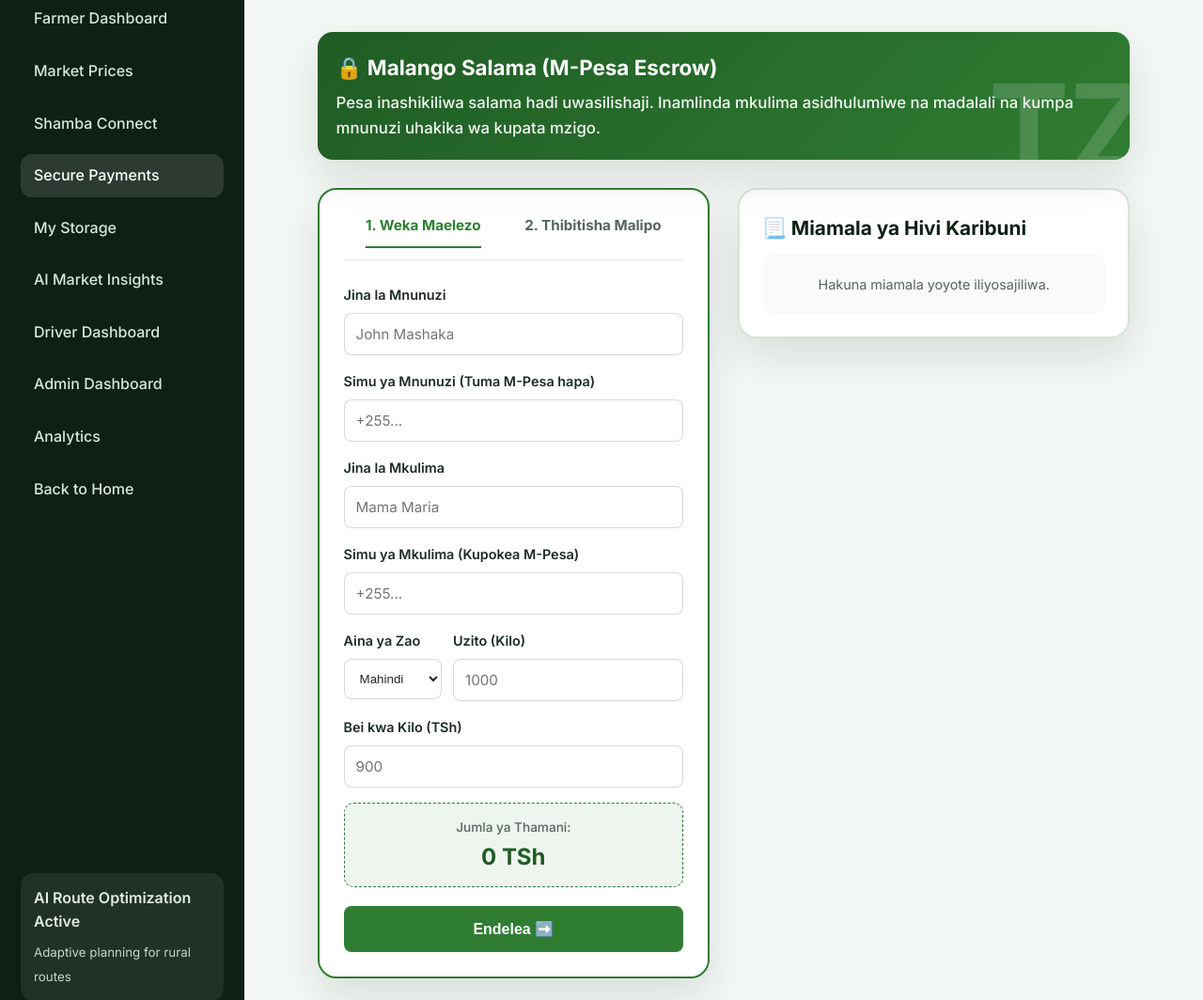
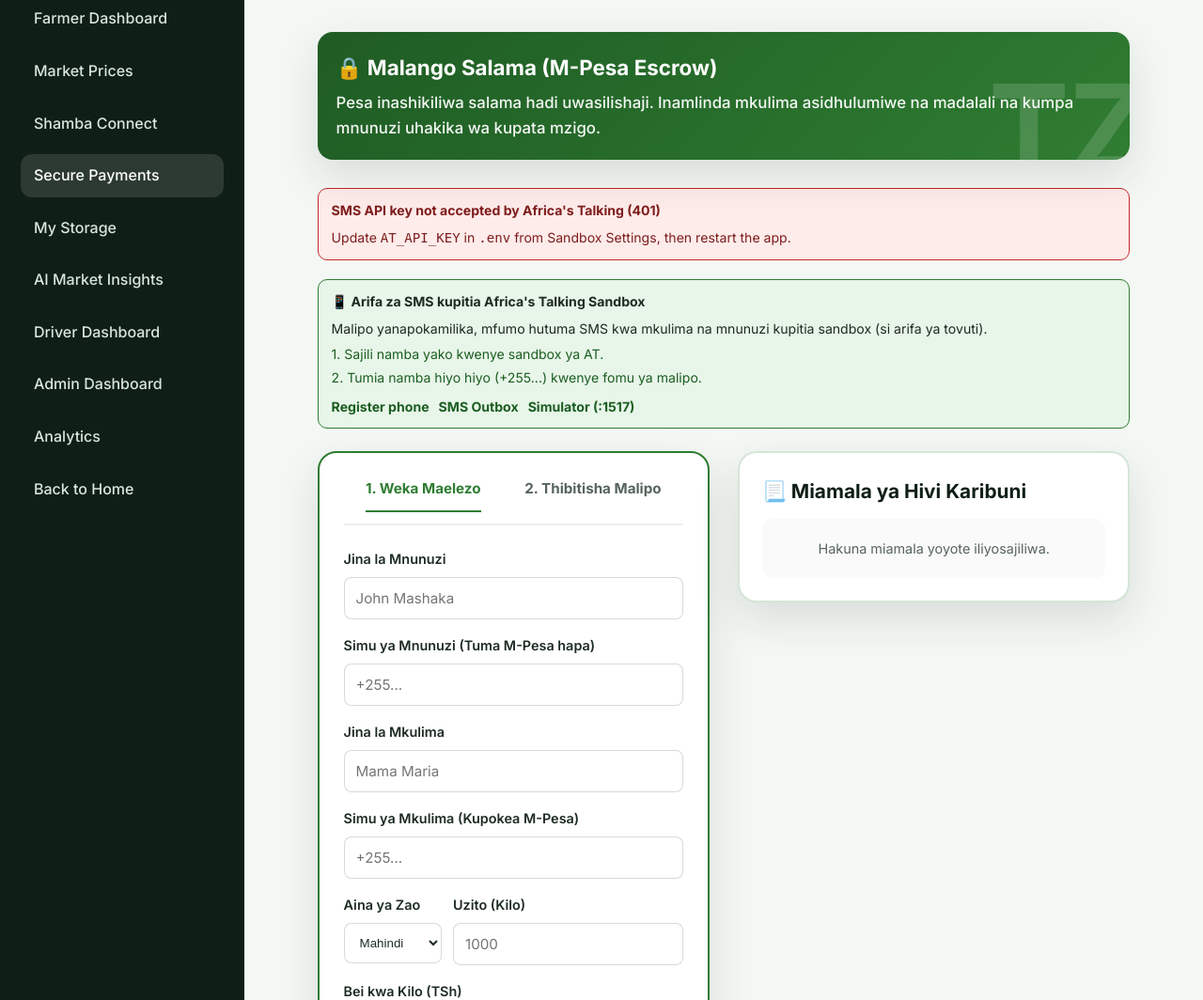
Before and after one commit to Shemsanofly/AgriMove, a Flask app: page /payments in a window 1280 px wide. Shown: the part 135-1199 px from the top of the page at 94% size. Run offline with Flask 3, Linux system fonts and the light colour scheme; data that the repository does not hold is empty.

Commit message:
Send secure payment alerts via Africa's Talking sandbox SMS.
Replace in-app payment notifications and website toasts with direct SMS to farmer and buyer on escrow and release.

Co-authored-by: Cursor <cursoragent@cursor.com>

```diff
--- a/app.py
+++ b/app.py
@@ -16,6 +16,10 @@ from sms_service import (
     farmer_transport_sms,
     init_sms_client,
     normalize_phone,
+    payment_escrow_buyer_sms,
+    payment_escrow_farmer_sms,
+    payment_release_buyer_sms,
+    payment_release_farmer_sms,
     send_sms,
     sms_status,
     verify_at_credentials,
@@ -1115,13 +1119,12 @@ def api_payment_initiate():
         )
         tx_id = cursor.lastrowid
 
-        # Log simulated notification
-        msg = f"MALIPO SALAMA: TSh {amount_tzs:,} kutoka kwa {buyer_name} yamepokelewa na kuwekwa dhamana (Escrow) kwa ajili ya {farmer_name}. Ref: {ref}."
-        create_notification(conn, msg, None, "success")
-
-        # Trigger SMS notification to farmer
-        sms_msg = f"AgriMove: Malipo ya TSh {amount_tzs:,} kutoka kwa Mnunuzi {buyer_name} yamepokelewa salama kwenye mfuko wa dhamana. Ref: {ref}. Yatatumwa kwako punde utakapothibitisha mzigo kupokelewa."
-        dispatch_notification(conn, sms_msg)
+        lang = get_lang()
+        farmer_msg = payment_escrow_farmer_sms(lang, amount_tzs, buyer_name, ref)
+        buyer_msg = payment_escrow_buyer_sms(lang, amount_tzs, farmer_name, ref)
+
+        farmer_sms = send_sms(farmer_phone, farmer_msg, conn=conn)
+        buyer_sms = send_sms(buyer_phone, buyer_msg, conn=conn)
 
         conn.commit()
         conn.close()
@@ -1132,9 +1135,20 @@ def api_payment_initiate():
                 "transaction_id": tx_id,
                 "mpesa_reference": ref,
                 "status": "escrowed",
-                "sms_text": sms_msg
+                "farmer_sms": {
+                    "sent": bool(farmer_sms.get("success")),
+                    "phone": farmer_sms.get("phone", normalize_phone(farmer_phone)),
+                    "auth_failed": bool(farmer_sms.get("auth_failed")),
+                    "error": farmer_sms.get("error"),
+                },
+                "buyer_sms": {
+                    "sent": bool(buyer_sms.get("success")),
+                    "phone": buyer_sms.get("phone", normalize_phone(buyer_phone)),
+                    "auth_failed": bool(buyer_sms.get("auth_failed")),
+                    "error": buyer_sms.get("error"),
+                },
             },
-            "message": "Malipo yamewekwa dhamana (Escrow) kwa ufanisi!"
+            "message": t("payment_escrow_success"),
         })
     except Exception as e:
         return jsonify({"success": False, "data": None, "message": f"Hitilafu: {str(e)}"}), 500
@@ -1160,13 +1174,14 @@ def api_payment_confirm():
             (tx_id,)
         )
 
-        # Log notification
-        msg = f"MALIPO SALAMA: Pesa TSh {tx['amount_tzs']:,} zimeachiwa kwa mkulima {tx['farmer_name']}. Ref: {tx['mpesa_reference']}."
-        create_notification(conn, msg, None, "success")
-
-        # Trigger SMS to farmer
-        sms_msg = f"AgriMove: Malipo ya dhamana ya TSh {tx['amount_tzs']:,} yameachiwa na mnunuzi na kutumwa kwenye namba yako ya M-Pesa. Ref: {tx['mpesa_reference']}."
-        dispatch_notification(conn, sms_msg)
+        lang = get_lang()
+        amount = tx["amount_tzs"]
+        ref = tx["mpesa_reference"]
+        farmer_msg = payment_release_farmer_sms(lang, amount, ref)
+        buyer_msg = payment_release_buyer_sms(lang, amount, tx["farmer_name"], ref)
+
+        farmer_sms = send_sms(tx["farmer_phone"], farmer_msg, conn=conn)
+        buyer_sms = send_sms(tx["buyer_phone"], buyer_msg, conn=conn)
 
         conn.commit()
         conn.close()
@@ -1176,9 +1191,20 @@ def api_payment_confirm():
             "data": {
                 "transaction_id": tx_id,
                 "status": "released",
-                "sms_text": sms_msg
+                "farmer_sms": {
+                    "sent": bool(farmer_sms.get("success")),
+                    "phone": farmer_sms.get("phone", normalize_phone(tx["farmer_phone"])),
+                    "auth_failed": bool(farmer_sms.get("auth_failed")),
+                    "error": farmer_sms.get("error"),
+                },
+                "buyer_sms": {
+                    "sent": bool(buyer_sms.get("success")),
+                    "phone": buyer_sms.get("phone", normalize_phone(tx["buyer_phone"])),
+                    "auth_failed": bool(buyer_sms.get("auth_failed")),
+                    "error": buyer_sms.get("error"),
+                },
             },
-            "message": "Gharama zimelipwa kwa mkulima na muamala umekamilika!"
+            "message": t("payment_release_success"),
         })
     except Exception as e:
         return jsonify({"success": False, "data": None, "message": f"Hitilafu: {str(e)}"}), 500
@@ -1208,7 +1234,8 @@ def payments_page():
             transactions=transactions,
             active="payments",
             heading="Malango Salama",
-            subheading="Lipa na upokee malipo salama kwa kutumia M-Pesa Escrow bila hofu ya kupoteza fedha."
+            subheading="Lipa na upokee malipo salama kwa kutumia M-Pesa Escrow bila hofu ya kupoteza fedha.",
+            at_sms_status=sms_status,
         )
     except Exception as e:
         return render_template(
@@ -1217,7 +1244,8 @@ def payments_page():
             error=str(e),
             active="payments",
             heading="Malango Salama",
-            subheading="Lipa na upokee malipo salama."
+            subheading="Lipa na upokee malipo salama.",
+            at_sms_status=sms_status,
         )
 
 
--- a/i18n.py
+++ b/i18n.py
@@ -68,6 +68,8 @@ MESSAGES = {
         "sms_sent_sandbox": "SMS sent to {phone}. Open the Africa's Talking simulator or SMS Outbox to read it.",
         "sms_send_failed": "SMS could not be sent: {error}",
         "sms_auth_failed": "SMS API key rejected. Update AT_API_KEY in .env and restart the app.",
+        "payment_escrow_success": "Payment secured in escrow. SMS notifications sent via Africa's Talking sandbox.",
+        "payment_release_success": "Payment released to farmer. SMS notifications sent via Africa's Talking sandbox.",
         "admin_heading": "Admin",
         "admin_subheading": "Prices and buyers",
         "admin_drivers": "Drivers",
@@ -121,6 +123,8 @@ MESSAGES = {
         "sms_sent_sandbox": "SMS imetumwa kwa {phone}. Fungua simulator au SMS Outbox ya Africa's Talking kuuisoma.",
         "sms_send_failed": "SMS haikutumwa: {error}",
         "sms_auth_failed": "Ufunguo wa SMS umekataliwa. Sasisha AT_API_KEY kwenye .env kisha anzisha tena programu.",
+        "payment_escrow_success": "Malipo yamewekwa dhamana. Arifa za SMS zimetumwa kupitia sandbox ya Africa's Talking.",
+        "payment_release_success": "Malipo yameachiwa kwa mkulima. Arifa za SMS zimetumwa kupitia sandbox ya Africa's Talking.",
         "admin_heading": "Msimamizi",
         "admin_subheading": "Bei na wanunuzi",
         "admin_drivers": "Madereva",
--- a/templates/malango_salama.html
+++ b/templates/malango_salama.html
@@ -13,6 +13,26 @@
         <div style="position: absolute; right: -20px; bottom: -30px; font-size: 8rem; opacity: 0.15; font-weight: 900; line-height: 1; pointer-events: none;">
             TZ
         </div>
+    </div>
+
+    {% if not at_sms_status.credentials_valid %}
+    <div style="background:#fdecea;border:1px solid #c62828;border-radius:10px;padding:12px 14px;margin-bottom:20px;font-size:0.88rem;line-height:1.5;color:#7f1d1d;">
+        <strong>SMS API key not accepted by Africa's Talking (401)</strong>
+        <p style="margin:8px 0 0;">Update <code>AT_API_KEY</code> in <code>.env</code> from
+            <a href="https://account.africastalking.com/apps/sandbox" target="_blank" rel="noopener">Sandbox Settings</a>,
+            then restart the app.</p>
+    </div>
+    {% endif %}
+    <div style="background:#e8f5e9;border:1px solid #2f7d32;border-radius:10px;padding:12px 14px;margin-bottom:24px;font-size:0.88rem;line-height:1.5;">
+        <strong>📱 Arifa za SMS kupitia Africa's Talking Sandbox</strong>
+        <p style="margin:8px 0 6px;">Malipo yanapokamilika, mfumo hutuma SMS kwa mkulima na mnunuzi kupitia sandbox (si arifa ya tovuti).</p>
+        <p style="margin:0 0 4px;color:#1b5e20;">1. Sajili namba yako kwenye sandbox ya AT.</p>
+        <p style="margin:0 0 8px;color:#1b5e20;">2. Tumia namba hiyo hiyo (+255...) kwenye fomu ya malipo.</p>
+        <p style="margin:10px 0 0;display:flex;flex-wrap:wrap;gap:10px;">
+            <a href="{{ at_sms_status.register_phone_url }}" target="_blank" rel="noopener noreferrer" style="color:#1b5e20;font-weight:700;">Register phone</a>
+            <a href="{{ at_sms_status.sandbox_outbox_url }}" target="_blank" rel="noopener noreferrer" style="color:#1b5e20;font-weight:700;">SMS Outbox</a>
+            <a href="{{ at_sms_status.simulator_url }}" target="_blank" rel="noopener noreferrer" style="color:#1b5e20;font-weight:700;">Simulator (:1517)</a>
+        </p>
     </div>
 
     <!-- Main Payment Flow Grid -->
@@ -141,13 +161,14 @@
                     <div>HALI: <span style="background: var(--green); color: white; padding: 1px 6px; border-radius: 4px; font-weight: 700; font-size: 0.7rem;">ESCROWED</span></div>
                 </div>
 
-                <!-- Copy SMS button -->
-                <div class="form-group" style="margin-bottom: 16px;">
-                    <label style="font-size: 0.8rem; color: var(--muted); text-transform: uppercase; font-weight: 700;">Nakili SMS ya Uthibitisho ya Wakulima:</label>
-                    <textarea id="copySmsText" readonly rows="4" style="background: rgba(0,0,0,0.03); font-size: 0.85rem; padding: 10px; width: 100%; border: 1px solid rgba(0,0,0,0.1); border-radius: 8px; resize: none;"></textarea>
-                    <button onclick="copySMS()" class="btn btn-outline" style="margin-top: 8px; width: 100%; border-radius: 8px; padding: 8px; font-size: 0.85rem; font-weight: 700; cursor: pointer;">
-                        📋 Nakili Ujumbe (Copy)
-                    </button>
+                <!-- SMS sent via AT sandbox -->
+                <div id="receiptSmsStatus" style="background:#e8f5e9;border:1px solid #2f7d32;border-radius:10px;padding:14px;margin-bottom:16px;font-size:0.88rem;line-height:1.5;">
+                    <strong style="color:#1b5e20;">📱 SMS imetumwa kupitia Africa's Talking</strong>
+                    <p id="receiptFarmerSms" style="margin:8px 0 4px;color:#2e7d32;"></p>
+                    <p id="receiptBuyerSms" style="margin:0 0 8px;color:#2e7d32;"></p>
+                    <p style="margin:0;font-size:0.82rem;color:#5d4037;">Soma ujumbe kwenye
+                        <a href="{{ at_sms_status.sandbox_outbox_url }}" target="_blank" rel="noopener noreferrer" style="color:#1b5e20;font-weight:700;">SMS Outbox</a>
+                        ya sandbox.</p>
                 </div>
 
                 <button onclick="resetWizard()" class="btn btn-ghost" style="width: 100%; border-radius: 8px; padding: 12px; font-size: 0.9rem; cursor: pointer;">
@@ -215,6 +236,26 @@
 <script>
     let activeTotal = 0;
 
+    function formatSmsLine(label, sms) {
+        if (!sms) return `${label}: —`;
+        if (sms.sent) {
+            return `✅ ${label}: SMS imetumwa kwa ${sms.phone}`;
+        }
+        if (sms.auth_failed) {
+            return `⚠️ ${label}: Ufunguo wa API umekataliwa — angalia .env`;
+        }
+        return `❌ ${label}: Imeshindikana (${sms.error || 'hitilafu'})`;
+    }
+
+    function showReleaseSmsNotice(farmerSms, buyerSms) {
+        const lines = [
+            formatSmsLine('Mkulima', farmerSms),
+            formatSmsLine('Mnunuzi', buyerSms),
+            "Soma ujumbe kwenye SMS Outbox ya Africa's Talking sandbox."
+        ].join('\n');
+        alert("Malipo yameachiwa kikamilifu!\n\n" + lines);
+    }
+
     function calculateTotal() {
         const qty = parseFloat(document.getElementById('quantity_kg').value) || 0;
         const price = parseFloat(document.getElementById('price_per_kg').value) || 0;
@@ -269,23 +310,16 @@
         .then(res => res.json())
         .then(res => {
             if (res.success) {
-                // Load receipt values
                 document.getElementById('receiptRef').textContent = res.data.mpesa_reference;
                 document.getElementById('receiptBuyer').textContent = payload.buyer_name;
                 document.getElementById('receiptFarmer').textContent = payload.farmer_name;
                 document.getElementById('receiptAmt').textContent = payload.amount_tzs.toLocaleString() + " TSh";
-                document.getElementById('copySmsText').value = res.data.sms_text;
+                document.getElementById('receiptFarmerSms').textContent = formatSmsLine('Mkulima', res.data.farmer_sms);
+                document.getElementById('receiptBuyerSms').textContent = formatSmsLine('Mnunuzi', res.data.buyer_sms);
 
-                // Switch wizard to receipt screen
                 document.getElementById('escrowFormStep2').style.display = 'none';
                 document.getElementById('escrowReceipt').style.display = 'block';
 
-                // Show dynamic standard toast
-                if (window.showSmsToast) {
-                    window.showSmsToast(payload.buyer_phone, res.data.sms_text);
-                }
-
-                // Add to list dynamically at top
                 addNewTransactionToList({
                     id: res.data.transaction_id,
                     crop_type: payload.crop_type,
@@ -319,13 +353,6 @@
         document.getElementById('step2-header').style.borderBottom = 'none';
     }
 
-    function copySMS() {
-        const txt = document.getElementById('copySmsText');
-        txt.select();
-        document.execCommand('copy');
-        alert("Ujumbe wa SMS umenakiliwa! Sasa unaweza kuutuma kwa mkulima.");
-    }
-
     function confirmEscrowRelease(txId) {
         if (!confirm("Je, una uhakika wa kuachia malipo haya kwenda kwa mkulima? Hakikisha mzigo umefika salama sokoni.")) {
             return;
@@ -339,9 +366,8 @@
         .then(res => res.json())
         .then(res => {
             if (res.success) {
-                alert("Malipo yameachiwa kikamilifu!");
+                showReleaseSmsNotice(res.data.farmer_sms, res.data.buyer_sms);
 
-                // Update list styling dynamically
                 const badge = document.getElementById(`tx-status-${txId}`);
                 if (badge) {
                     badge.textContent = "🔓 IMETOLEWA (Released)";
@@ -353,11 +379,6 @@
                 const btn = document.getElementById(`release-btn-${txId}`);
                 if (btn) {
                     btn.remove();
-                }
-
-                // Show toast with release verification SMS
-                if (window.showSmsToast) {
-                    window.showSmsToast("M-PESA", res.data.sms_text);
                 }
             } else {
                 alert("Hitilafu ya kuachia malipo: " + res.message);
```
Also changed, not shown: sms_service.py (+51 -0 lines).
